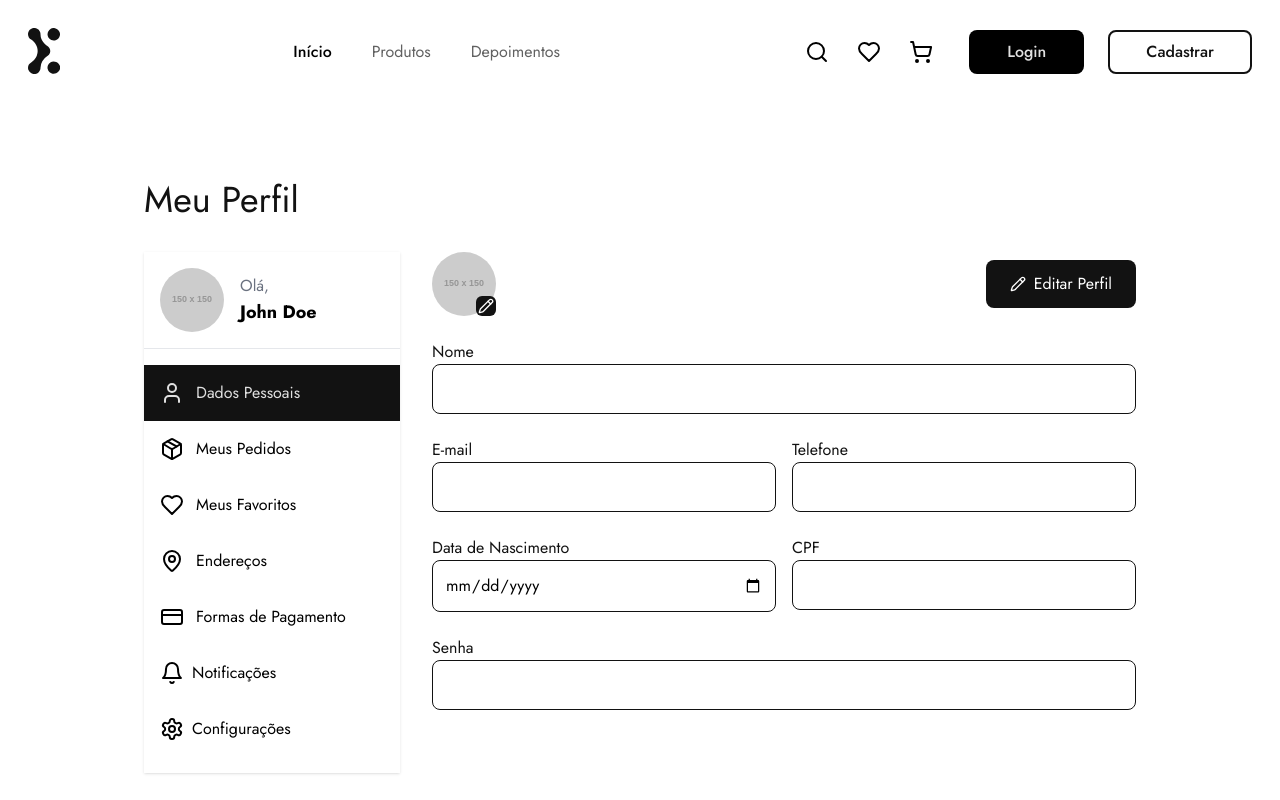
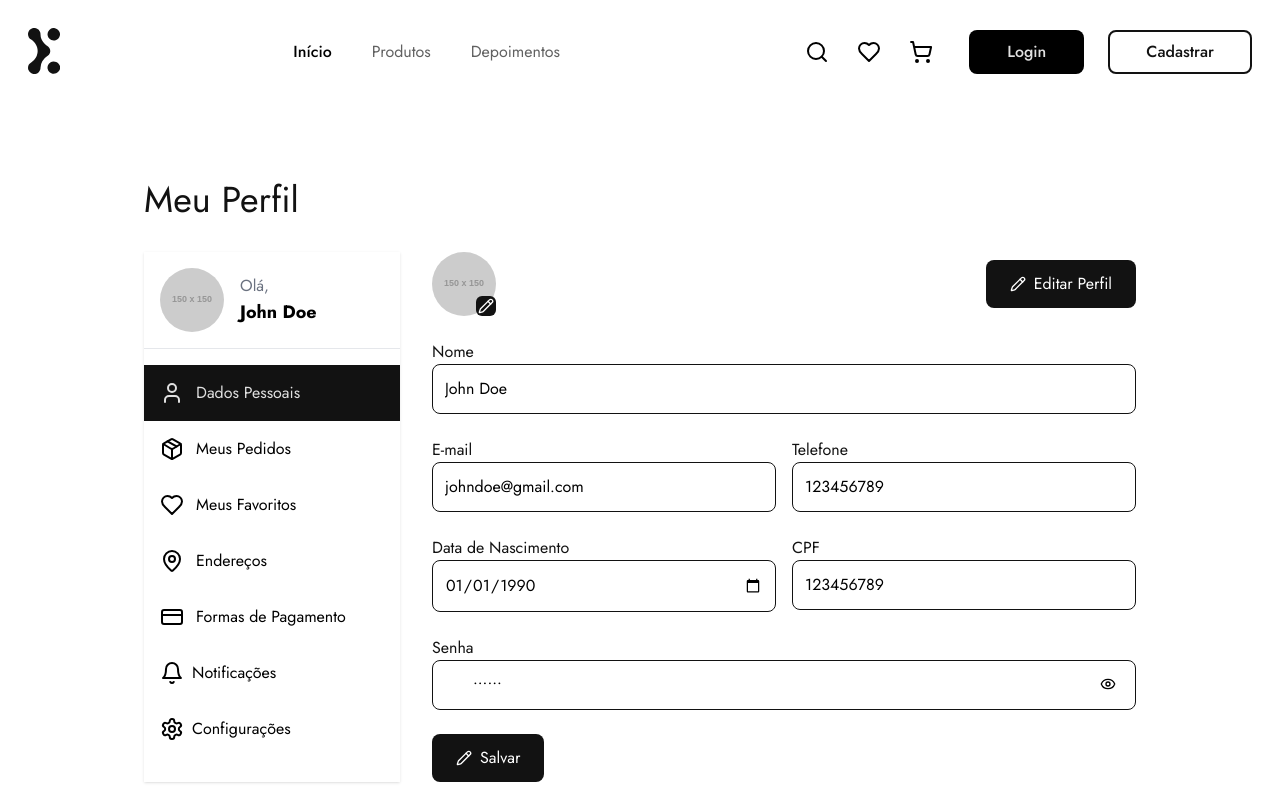
Before and after one commit to vemser/vemser-vs13-projeto-tshirt-ecomerce-front, a React (Vite) app: page /profile/personal-info in a window 1280 px wide. Both pictures are taken after a click on the button "Editar Perfil". Shown: the top 800 px of the page. Built offline with nearby package versions, Linux system fonts and the light colour scheme.

Commit message:
feat: info profile page

```diff
--- a/src/pages/Profile/PersonalInfo/PersonalInfo.tsx
+++ b/src/pages/Profile/PersonalInfo/PersonalInfo.tsx
@@ -1,18 +1,55 @@
-import { LuPencil } from "react-icons/lu";
+import { LuEye, LuEyeOff, LuPencil } from "react-icons/lu";
 import ProfileNavbar from "../../../components/ProfileNavbar/ProfileNavbar";
+import { SubmitHandler, useForm } from "react-hook-form";
+import { IProfile } from "../../../types/Profile";
+import { yupResolver } from "@hookform/resolvers/yup";
+import { profileSchema } from "../../../schemas/ProfileSchema";
+import { useState } from "react";
+
+const fakeUser = {
+  name: "John Doe",
+  email: "johndoe@gmail.com",
+  phone: "123456789",
+  birthdate: "1990-01-01",
+  cpf: "123456789",
+  password: "123456",
+  profilePicture: "https://via.placeholder.com/150",
+};
 
 const PersonalInfo = () => {
+  const [editProfile, setEditProfile] = useState(false);
+  const [type, setType] = useState("password");
+
+  const {
+    register,
+    handleSubmit,
+
+    formState: { errors },
+  } = useForm<IProfile>({ resolver: yupResolver(profileSchema) });
+
+  const onSubmit: SubmitHandler<IProfile> = (data) => {
+    console.log(data);
+  };
+
+  const handleEditProfile = () => {
+    setEditProfile(!editProfile);
+  };
+
+  const handleToggle = () => {
+    setType(type === "text" ? "password" : "text");
+  };
+
   return (
     <main className="md:px-36 md:py-12 p-6">
       <h2 className="text-primary text-4xl">Meu Perfil</h2>
 
-      <section className="flex gap-8 my-8">
+      <section className="sm:flex gap-8 my-8">
         <ProfileNavbar />
-        <section className="flex-auto">
+        <section className="flex-auto my-4 md:my-0">
           <div className="flex justify-between items-center ">
             <div className="relative">
               <img
-                src="https://via.placeholder.com/150"
+                src={fakeUser.profilePicture}
                 alt="Profile Picture"
                 className="w-16 h-16 rounded-full"
               />
@@ -24,12 +61,15 @@ const PersonalInfo = () => {
               </button>
             </div>
 
-            <button className=" bg-primary text-white px-6 py-3 rounded-lg flex gap-2 items-center hover:bg-opacity-90">
+            <button
+              className=" bg-primary text-white px-6 py-3 rounded-lg flex gap-2 items-center hover:bg-opacity-90"
+              onClick={handleEditProfile}
+            >
               <LuPencil /> Editar Perfil
             </button>
           </div>
 
-          <form>
+          <form onSubmit={handleSubmit(onSubmit)}>
             <div className="my-6">
               <label htmlFor="name" className="text-primary">
                 Nome
@@ -37,8 +77,14 @@ const PersonalInfo = () => {
               <input
                 type="text"
                 id="name"
-                className="w-full border border-primary p-3 rounded-lg"
+                defaultValue={fakeUser.name}
+                disabled={!editProfile}
+                {...register("name")}
+                className="w-full border border-primary p-3 rounded-lg disabled:opacity-50 invalid:border-red-500  "
               />
+              {errors.name && (
+                <p className="text-red-500">{errors.name.message}</p>
+              )}
             </div>
 
             <div className="md:flex gap-4 my-6">
@@ -49,8 +95,14 @@ const PersonalInfo = () => {
                 <input
                   type="email"
                   id="email"
-                  className="w-full border border-primary p-3 rounded-lg "
+                  defaultValue={fakeUser.email}
+                  disabled={!editProfile}
+                  {...register("email")}
+                  className="w-full border border-primary p-3 rounded-lg disabled:opacity-50 invalid:border-red-500  "
                 />
+                {errors.email && (
+                  <p className="text-red-500">{errors.email.message}</p>
+                )}
               </div>
 
               <div className="w-full my-6 md:my-0">
@@ -60,8 +112,14 @@ const PersonalInfo = () => {
                 <input
                   type="text"
                   id="phone"
-                  className="w-full border border-primary p-3 rounded-lg"
+                  defaultValue={fakeUser.phone}
+                  disabled={!editProfile}
+                  {...register("phone")}
+                  className="w-full border border-primary p-3 rounded-lg disabled:opacity-50 invalid:border-red-500 "
                 />
+                {errors.phone && (
+                  <p className="text-red-500">{errors.phone.message}</p>
+                )}
               </div>
             </div>
 
@@ -73,9 +131,16 @@ const PersonalInfo = () => {
                 <input
                   type="date"
                   id="birthdate"
-                  className="w-full border border-primary p-3 rounded-lg"
+                  defaultValue={fakeUser.birthdate}
+                  disabled={!editProfile}
+                  {...register("birthdate")}
+                  className="w-full border border-primary p-3 rounded-lg disabled:opacity-50 invalid:border-red-500 "
                 />
+                {errors.birthdate && (
+                  <p className="text-red-500">{errors.birthdate.message}</p>
+                )}
               </div>
+
               <div className="w-full my-6 md:my-0">
                 <label htmlFor="cpf" className="text-primary">
                   CPF
@@ -83,8 +148,14 @@ const PersonalInfo = () => {
                 <input
                   type="text"
                   id="cpf"
-                  className="w-full border border-primary p-3 rounded-lg"
+                  defaultValue={fakeUser.cpf}
+                  disabled={!editProfile}
+                  {...register("cpf")}
+                  className="w-full border border-primary p-3 rounded-lg disabled:opacity-50 invalid:border-red-500 "
                 />
+                {errors.cpf && (
+                  <p className="text-red-500">{errors.cpf.message}</p>
+                )}
               </div>
             </div>
 
@@ -92,12 +163,44 @@ const PersonalInfo = () => {
               <label htmlFor="password" className="text-primary">
                 Senha
               </label>
-              <input
-                type="password"
-                id="password"
-                className="w-full border border-primary p-3 rounded-lg"
-              />
+              <div className="relative flex flex-col">
+                <input
+                  type={type}
+                  id="password"
+                  defaultValue={fakeUser.password}
+                  disabled={!editProfile}
+                  {...register("password")}
+                  className="w-full border  border-primary p-3 rounded-lg disabled:opacity-50 invalid:border-red-500 pl-10" // Adicionamos um padding-left para o ícone não ficar em cima do texto
+                />
+                {type === "password" ? (
+                  <LuEye
+                    className="absolute top-3 right-4 cursor-pointer hover:bg-gray-100 rounded-full p-1"
+                    fontSize={24}
+                    aria-label="Mostrar Senha"
+                    onClick={handleToggle}
+                  />
+                ) : (
+                  <LuEyeOff
+                    className="absolute  top-3 right-4 cursor-pointer hover:bg-gray-100 rounded-full p-1"
+                    fontSize={24}
+                    aria-label="Esconder Senha"
+                    onClick={handleToggle}
+                  />
+                )}
+
+                {errors.password && (
+                  <p className="text-red-500">{errors.password.message}</p>
+                )}
+              </div>
             </div>
+            {editProfile && (
+              <button
+                type="submit"
+                className="bg-primary text-white px-6 py-3 rounded-lg flex gap-2 items-center hover:bg-opacity-90"
+              >
+                <LuPencil /> Salvar
+              </button>
+            )}
           </form>
         </section>
       </section>
--- /dev/null
+++ b/src/schemas/ProfileSchema.ts
@@ -0,0 +1,10 @@
+import * as yup from "yup";
+
+export const profileSchema = yup.object().shape({
+  name: yup.string().required("Nome é obrigatório"),
+  email: yup.string().email("Email inválido").required("Email é obrigatório"),
+  phone: yup.string().required("Telefone é obrigatório"),
+  birthdate: yup.string().required("Data de nascimento é obrigatória"),
+  cpf: yup.string().required("CPF é obrigatório"),
+  password: yup.string().required("Senha é obrigatória"),
+});
--- /dev/null
+++ b/src/types/Profile.ts
@@ -0,0 +1,8 @@
+export interface IProfile {
+  name: string;
+  email: string;
+  phone: string;
+  birthdate: string;
+  cpf: string;
+  password: string;
+}
```
